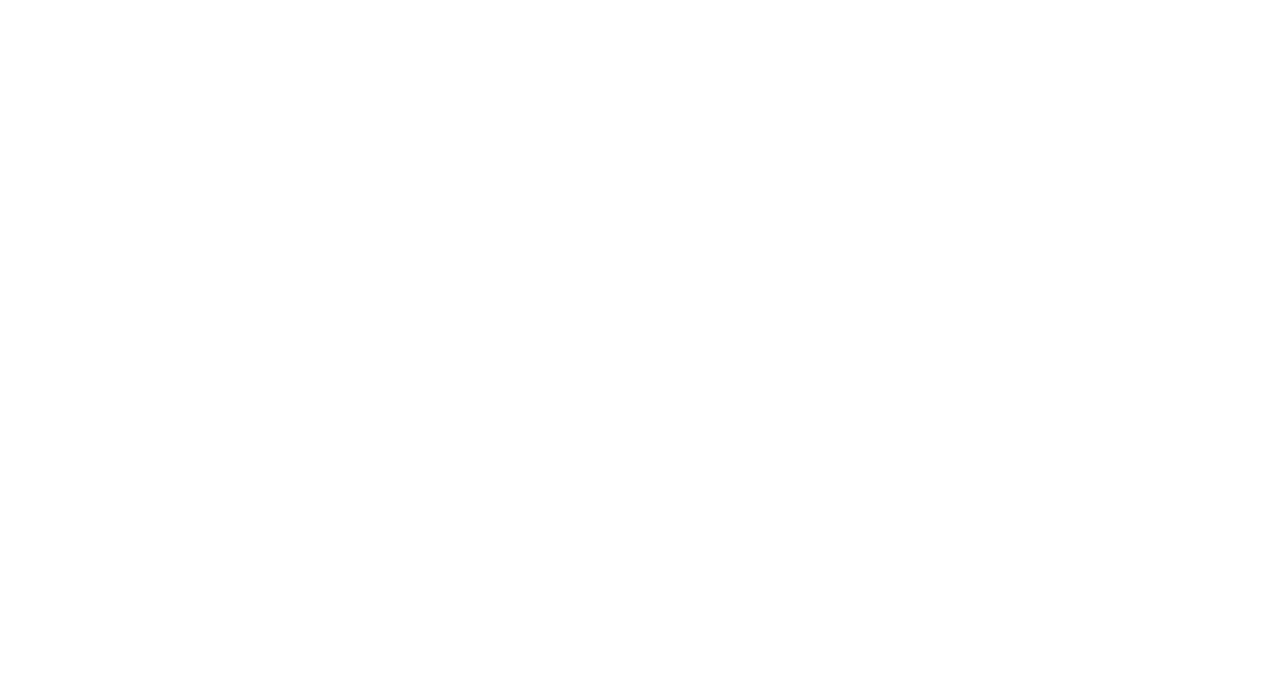
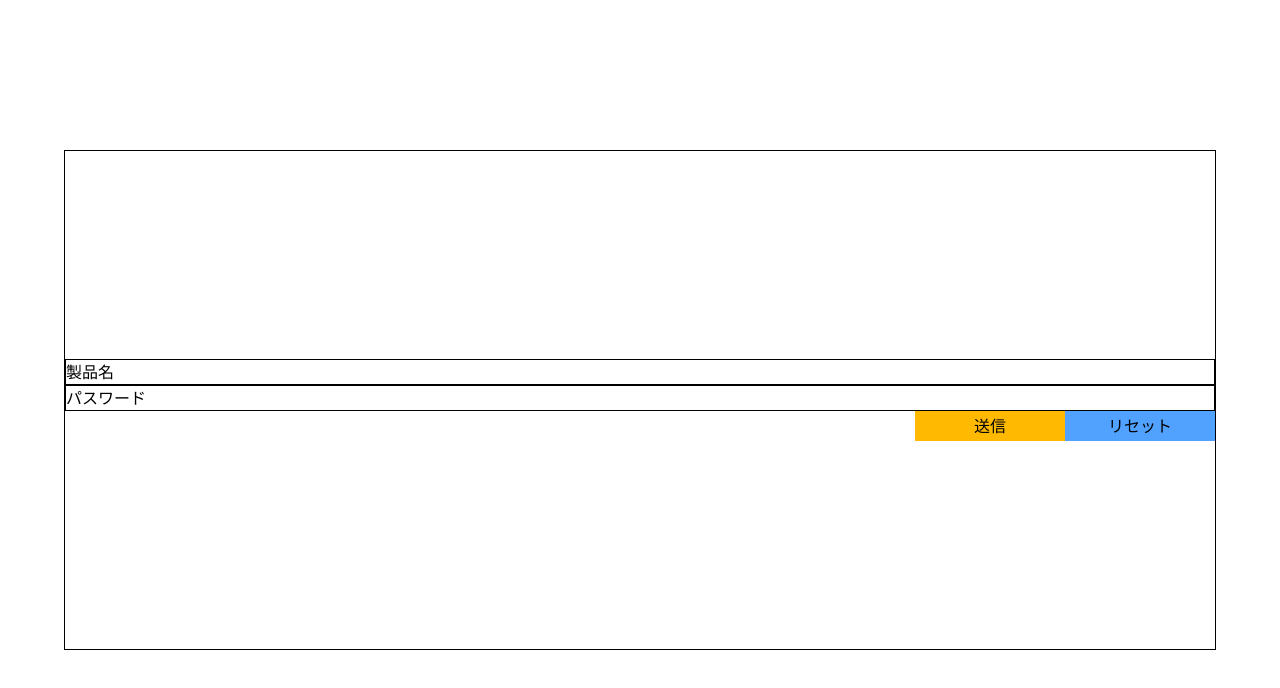
Before and after one commit to yoshimineyuuto0217/redux-test, a React (Vite) app: page /form in a window 1280 px wide. Before the commit this address had no page. Shown: the top 688 px of the page. Built offline with nearby package versions, Linux system fonts and the light colour scheme; what chartjs-plugin-datalabels would draw is missing.

Commit message:
add:reactHookFormを導入

```diff
--- a/src/App.tsx
+++ b/src/App.tsx
@@ -3,6 +3,7 @@
 import Register from "./pages/register/Register";
 import List from "./pages/list/List";
 import DashBoard from "./pages/dashboard/DashBoard";
+import Form from "./pages/from/Form";
 
 function App() {
   return (
@@ -13,6 +14,7 @@
           <Route path="/register" element={<Register />} />
           <Route path="/list" element={<List />} />
           <Route path="/dashboard" element={<DashBoard />} />
+          <Route path="/form" element={<Form/>}/>
         </Routes>
       </BrowserRouter>
     </>
--- /dev/null
+++ b/src/pages/from/Form.tsx
@@ -0,0 +1,114 @@
+import { Controller, useForm, type SubmitHandler } from "react-hook-form";
+
+const Gender = {
+  empty: "",
+  female: "female",
+  male: "male",
+  other: "other",
+} as const;
+
+type Gender = (typeof Gender)[keyof typeof Gender];
+
+type Inputs = {
+  password: string;
+  productName: string;
+  gender: Gender;
+  comment?: string;
+};
+
+const Form = () => {
+  // 初期値の値 （デフォルトで送る値)
+  const defaultValues = {
+    password: "",
+    productName: "",
+    gender: Gender.empty,
+    comment: "",
+  };
+
+  const { control, handleSubmit, reset } = useForm<Inputs>({
+    defaultValues,
+    mode: "onChange",
+  });
+  // 送信処理
+  const onSubmit: SubmitHandler<Inputs> = (data) => console.log("送信中", data);
+  // リセット処理
+  const handleReset = () => {
+    reset();
+  };
+
+  return (
+    <div className="flex justify-center items-center h-screen">
+      <form
+        onSubmit={handleSubmit(onSubmit)}
+        className=" w-[90%] h-[500px] border-1 border-black flex flex-col justify-center"
+      >
+        <Controller
+          name="productName"
+          control={control}
+          rules={{ required: "必須入力です" }}
+          render={({ field, fieldState }) => (
+            <div className="border-1 border-black flex">
+              <label htmlFor="productName" className="w-[20%]">
+                製品名
+              </label>
+              <input
+                type="text"
+                id="productName"
+                {...field}
+                className="w-[80%]"
+              />
+              {fieldState.error && (
+                <span className="text-red-300">{fieldState.error.message}</span>
+              )}
+            </div>
+          )}
+        ></Controller>
+        <Controller
+          name="password"
+          control={control}
+          rules={{
+            required: "必須入力です",
+            pattern: {
+              value: /^[a-zA-Z0-9]{8,}$/,
+              message: "英数字で8文字以上にしてください",
+            },
+          }}
+          render={({ field, fieldState }) => (
+            <div className="border-1 border-black flex">
+              <label htmlFor="password" className="w-[20%]">
+                パスワード
+              </label>
+              <input
+                type="text"
+                id="password"
+                value={field.value}
+                className="w-[80%]"
+                onChange={(e) => field.onChange(e)}
+              />
+              {fieldState.error && (
+                <span className="text-red-300">{fieldState.error.message}</span>
+              )}
+            </div>
+          )}
+        ></Controller>
+        <div className="flex ml-auto ">
+          <button
+            type="submit"
+            className="cursor-pointer w-[150px] h-[30px] bg-amber-400"
+          >
+            送信
+          </button>
+          <button
+            onClick={handleReset}
+            type="button"
+            className="cursor-pointer w-[150px] h-[30px] bg-blue-400"
+          >
+            リセット
+          </button>
+        </div>
+      </form>
+    </div>
+  );
+};
+
+export default Form;
```
